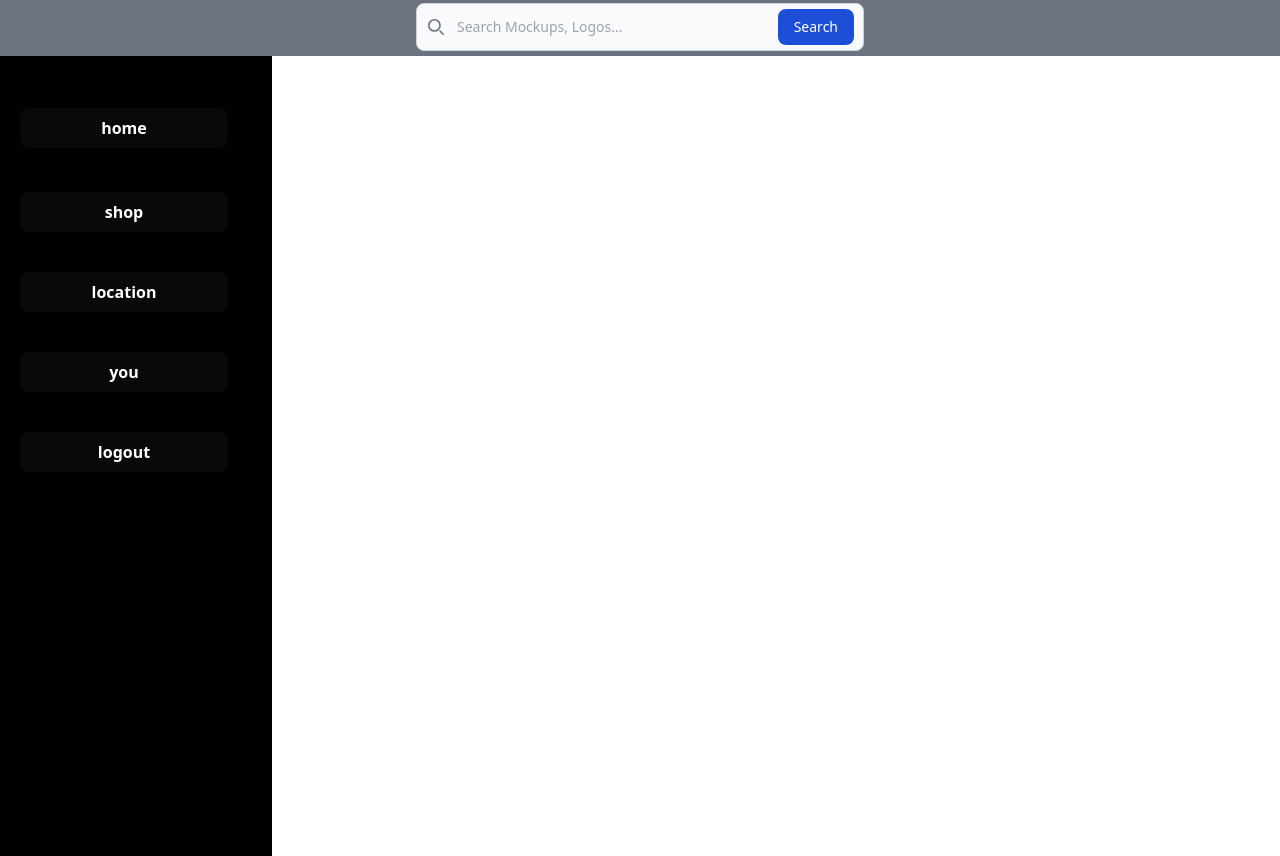
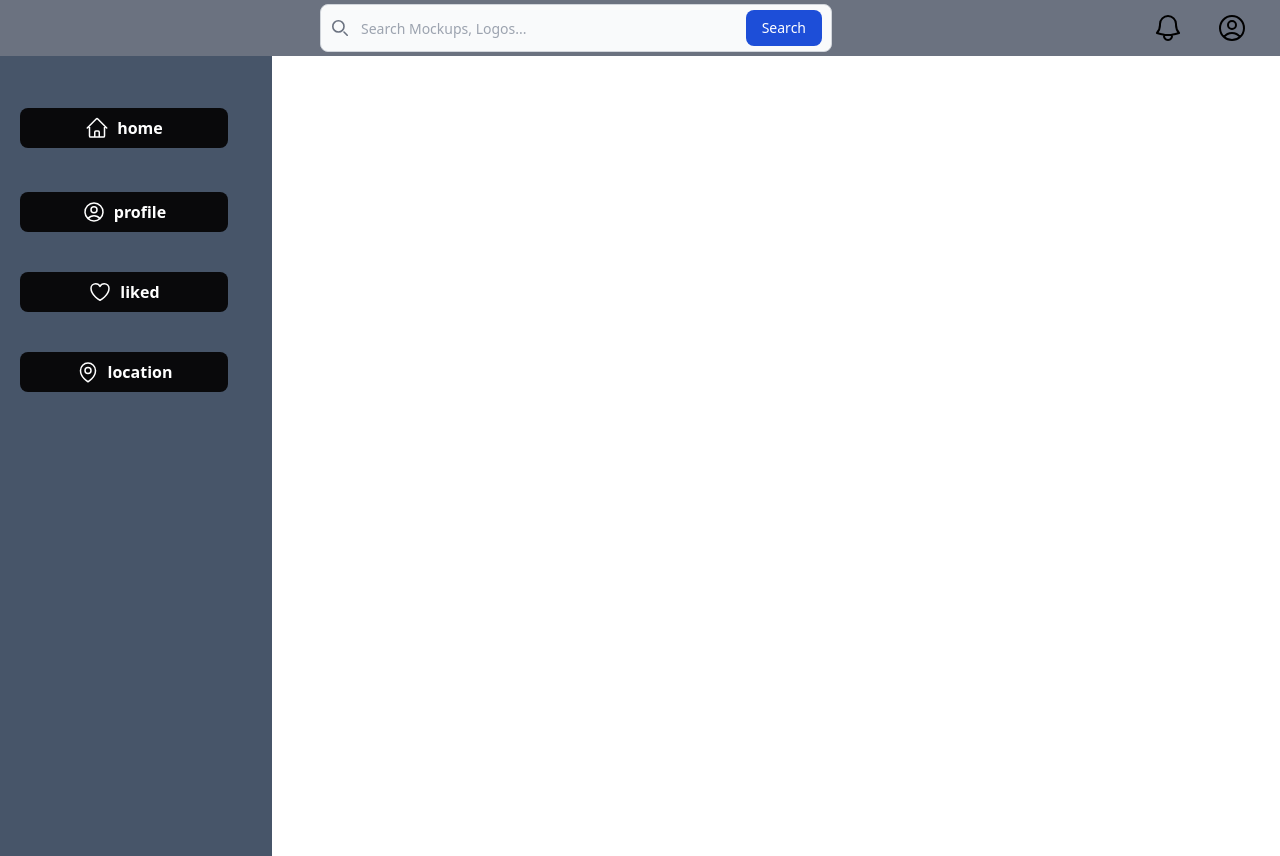
Before and after one commit to VinshMachado/fodhub, a Next.js app in the folder foodhub/: page /home in a window 1280 px wide. Built offline with nearby package versions, Linux system fonts and the light colour scheme.

Commit message:
navbar and sidebar

```diff
--- a/foodhub/pages/home.tsx
+++ b/foodhub/pages/home.tsx
@@ -3,13 +3,13 @@
 const home = () => {
   return (
     <div>
-      <div className="bg-gray-500 h-14">
-        <form className="max-w-md mx-auto">
+      <div className="bg-gray-500 h-14 flex items-center justify-between px-4">
+        <form className="relative flex-grow flex items-center max-w-lg mx-auto">
           <label className="mb-2 text-sm font-medium text-gray-900 sr-only dark:text-white">
             Search
           </label>
-          <div className="relative">
-            <div className="absolute inset-y-0 start-0 flex items-center ps-3 pointer-events-none">
+          <div className="relative flex-grow">
+            <div className="absolute inset-y-0 left-0 flex items-center pl-3 pointer-events-none">
               <svg
                 className="w-4 h-4 text-gray-500 dark:text-gray-400"
                 aria-hidden="true"
@@ -26,43 +26,133 @@
                 />
               </svg>
             </div>
-            <div className="pt-[2.5px]">
             <input
               type="search"
               id="default-search"
-                className="block w-full h-12 p-4 ps-10 text-sm text-gray-900 border border-gray-300 rounded-lg bg-gray-50 focus:ring-blue-500 focus:border-blue-500 dark:bg-gray-700 dark:border-gray-600 dark:placeholder-gray-400 dark:text-white dark:focus:ring-blue-500 dark:focus:border-blue-500"
+              className="block w-full h-12 pl-10 pr-20 text-sm text-gray-900 border border-gray-300 rounded-lg bg-gray-50 focus:ring-blue-500 focus:border-blue-500 dark:bg-gray-700 dark:border-gray-600 dark:placeholder-gray-400 dark:text-white dark:focus:ring-blue-500 dark:focus:border-blue-500"
               placeholder="Search Mockups, Logos..."
               required
             />
-              <div className="pt-1">
             <button
               type="submit"
-                  className="text-white absolute end-2.5 bottom-2.5 bg-blue-700 hover:bg-blue-800 focus:ring-4 focus:outline-none focus:ring-blue-300 font-medium rounded-lg text-sm px-4 py-2 dark:bg-blue-600 dark:hover:bg-blue-700 dark:focus:ring-blue-800"
+              className="absolute right-2.5 top-1/2 transform -translate-y-1/2 text-white bg-blue-700 hover:bg-blue-800 focus:ring-4 focus:outline-none focus:ring-blue-300 font-medium rounded-lg text-sm px-4 py-2 dark:bg-blue-600 dark:hover:bg-blue-700 dark:focus:ring-blue-800"
             >
               Search
             </button>
           </div>
+        </form>
+
+        <div className="flex items-center">
+          <svg
+            xmlns="http://www.w3.org/2000/svg"
+            fill="none"
+            viewBox="0 0 24 24"
+            stroke-width="1.5"
+            stroke="currentColor"
+            className="w-8 h-8 text-black mx-4"
+          >
+            <path
+              stroke-linecap="round"
+              stroke-linejoin="round"
+              d="M14.857 17.082a23.848 23.848 0 0 0 5.454-1.31A8.967 8.967 0 0 1 18 9.75V9A6 6 0 0 0 6 9v.75a8.967 8.967 0 0 1-2.312 6.022c1.733.64 3.56 1.085 5.455 1.31m5.714 0a24.255 24.255 0 0 1-5.714 0m5.714 0a3 3 0 1 1-5.714 0"
+            />
+          </svg>
+
+          <svg
+            xmlns="http://www.w3.org/2000/svg"
+            fill="none"
+            viewBox="0 0 24 24"
+            stroke-width="1.5"
+            stroke="currentColor"
+            className="w-8 h-8 text-black mx-4"
+          >
+            <path
+              stroke-linecap="round"
+              stroke-linejoin="round"
+              d="M17.982 18.725A7.488 7.488 0 0 0 12 15.75a7.488 7.488 0 0 0-5.982 2.975m11.963 0a9 9 0 1 0-11.963 0m11.963 0A8.966 8.966 0 0 1 12 21a8.966 8.966 0 0 1-5.982-2.275M15 9.75a3 3 0 1 1-6 0 3 3 0 0 1 6 0Z"
+            />
+          </svg>
         </div>
       </div>
-        </form>
-      </div>
+
       <div>
-        <div className="bg-black w-[17rem] h-screen pl-5 pt-12 text-white">
+        <div className="bg-slate-600 w-[17rem] h-screen pl-5 pt-12 text-white">
           <div className="rounded flex flex-col space-y-10">
-            <button className="bg-zinc-950 w-[13rem] h-10 rounded-lg my-1 font-bold hover:text-black hover:bg-white">
-              home
+            <button className="bg-zinc-950 w-[13rem] h-10 rounded-lg my-1 font-bold hover:text-black hover:bg-white flex items-center justify-center space-x-2">
+              <svg
+                xmlns="http://www.w3.org/2000/svg"
+                fill="none"
+                viewBox="0 0 24 24"
+                stroke-width="1.5"
+                stroke="currentColor"
+                className="w-6 h-6"
+              >
+                <path
+                  stroke-linecap="round"
+                  stroke-linejoin="round"
+                  d="m2.25 12 8.954-8.955c.44-.439 1.152-.439 1.591 0L21.75 12M4.5 9.75v10.125c0 .621.504 1.125 1.125 1.125H9.75v-4.875c0-.621.504-1.125 1.125-1.125h2.25c.621 0 1.125.504 1.125 1.125V21h4.125c.621 0 1.125-.504 1.125-1.125V9.75M8.25 21h8.25"
+                />
+              </svg>
+              <span>home</span>
             </button>
-            <button className="bg-zinc-950 w-[13rem] h-10 rounded-lg my-1 font-bold hover:bg-white hover:text-black">
-              shop
+
+            <button className="bg-zinc-950 w-[13rem] h-10 rounded-lg my-1 font-bold hover:bg-white hover:text-black flex items-center justify-center space-x-2">
+              <svg
+                xmlns="http://www.w3.org/2000/svg"
+                fill="none"
+                viewBox="0 0 24 24"
+                stroke-width="1.5"
+                stroke="currentColor"
+                className="w-6 h-6"
+              >
+                <path
+                  stroke-linecap="round"
+                  stroke-linejoin="round"
+                  d="M17.982 18.725A7.488 7.488 0 0 0 12 15.75a7.488 7.488 0 0 0-5.982 2.975m11.963 0a9 9 0 1 0-11.963 0m11.963 0A8.966 8.966 0 0 1 12 21a8.966 8.966 0 0 1-5.982-2.275M15 9.75a3 3 0 1 1-6 0 3 3 0 0 1 6 0Z"
+                />
+              </svg>
+              <span>profile</span>
             </button>
-            <button className="bg-zinc-950 w-[13rem] h-10 rounded-lg my-1 font-bold hover:bg-white hover:text-black">
-              location
+
+            <button className="bg-zinc-950 w-[13rem] h-10 rounded-lg my-1 font-bold hover:bg-white hover:text-black flex items-center justify-center space-x-2">
+              <svg
+                xmlns="http://www.w3.org/2000/svg"
+                fill="none"
+                viewBox="0 0 24 24"
+                stroke-width="1.5"
+                stroke="currentColor"
+                className="w-6 h-6"
+              >
+                <path
+                  stroke-linecap="round"
+                  stroke-linejoin="round"
+                  d="M21 8.25c0-2.485-2.099-4.5-4.688-4.5-1.935 0-3.597 1.126-4.312 2.733-.715-1.607-2.377-2.733-4.313-2.733C5.1 3.75 3 5.765 3 8.25c0 7.22 9 12 9 12s9-4.78 9-12Z"
+                />
+              </svg>
+              <span>liked</span>
             </button>
-            <button className="bg-zinc-950 w-[13rem] h-10 rounded-lg my-1 font-bold hover:bg-white hover:text-black">
-              you
-            </button>
-            <button className="bg-zinc-950 w-[13rem] h-10 rounded-lg my-1 font-bold hover:bg-white hover:text-black">
-              logout
+
+            <button className="bg-zinc-950 w-[13rem] h-10 rounded-lg my-1 font-bold hover:bg-white hover:text-black flex items-center justify-center space-x-2">
+              <svg
+                xmlns="http://www.w3.org/2000/svg"
+                fill="none"
+                viewBox="0 0 24 24"
+                stroke-width="1.5"
+                stroke="currentColor"
+                className="w-6 h-6"
+              >
+                <path
+                  stroke-linecap="round"
+                  stroke-linejoin="round"
+                  d="M15 10.5a3 3 0 1 1-6 0 3 3 0 0 1 6 0Z"
+                />
+                <path
+                  stroke-linecap="round"
+                  stroke-linejoin="round"
+                  d="M19.5 10.5c0 7.142-7.5 11.25-7.5 11.25S4.5 17.642 4.5 10.5a7.5 7.5 0 1 1 15 0Z"
+                />
+              </svg>
+              <span>location</span>
             </button>
           </div>
         </div>
```
Lines whose indentation alone changed are shown as unchanged.
